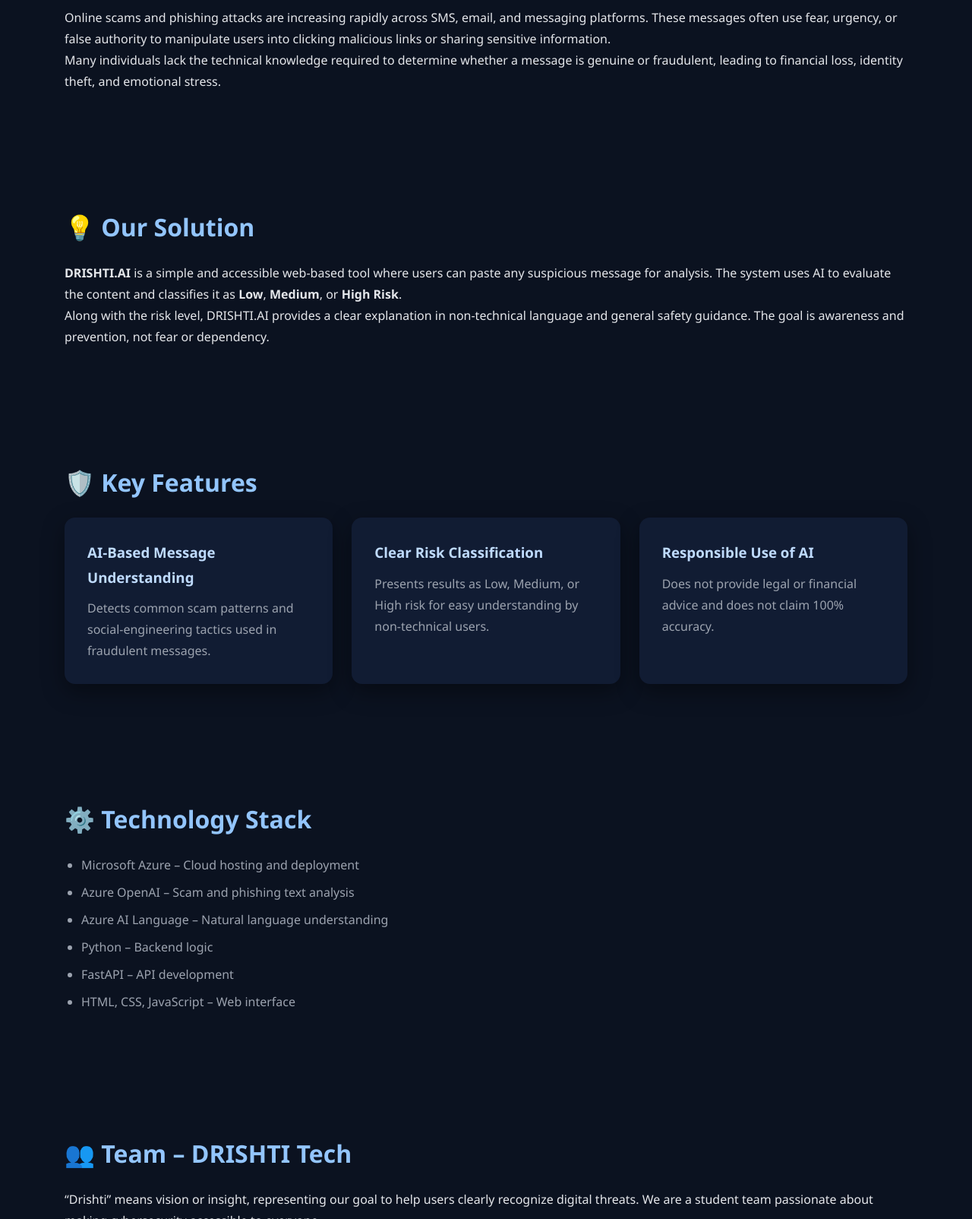
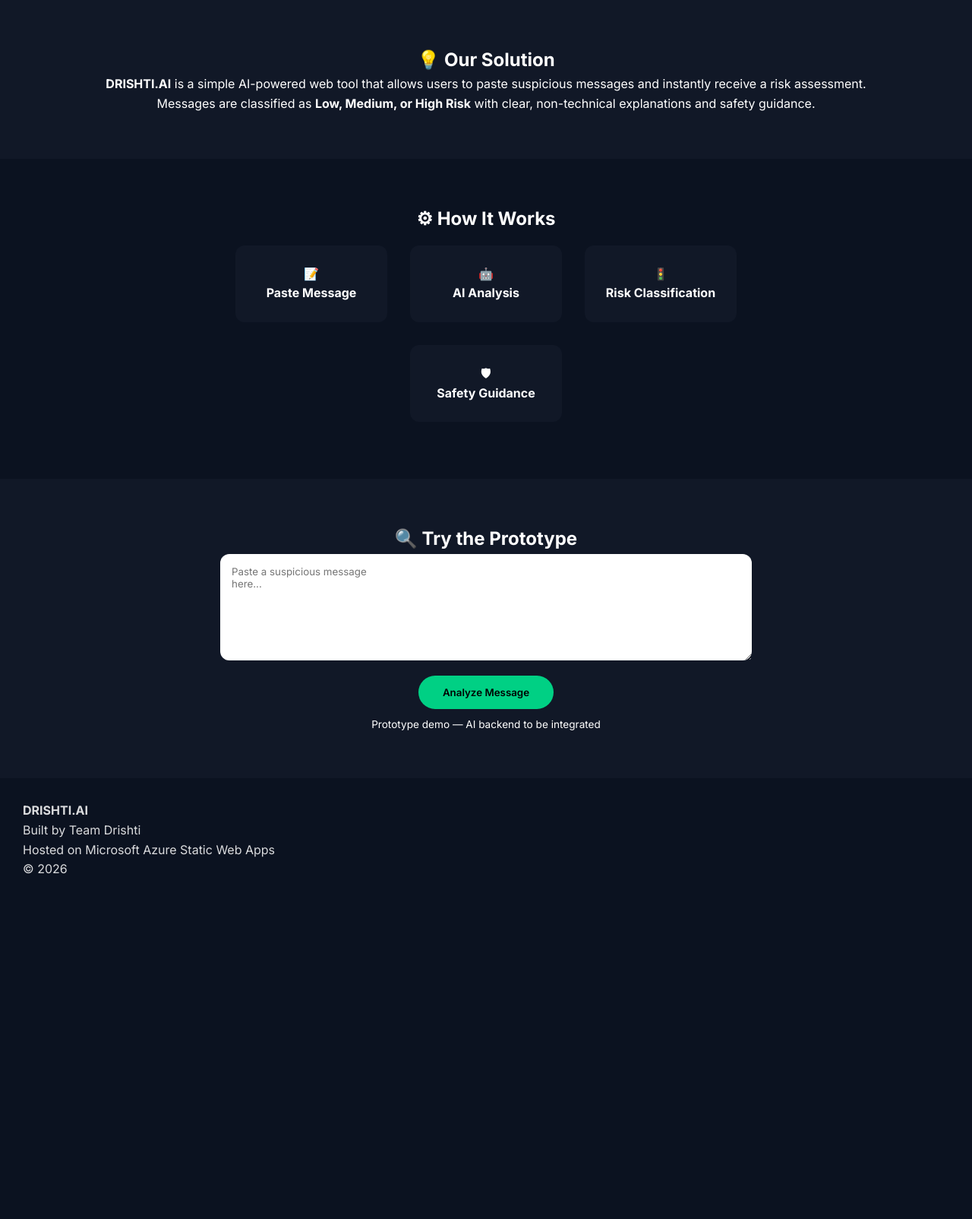
Before and after one commit to Aryan133bot/drishti-ai-website, a plain HTML site: page index.html in a window 1280 px wide. Shown: the part 630-2234 px from the top of the page at 76% size. After the commit the page ends 1817 px from the top, so only its background shows below. Drawn offline with Linux system fonts and the light colour scheme.

Commit message:
Add files via upload

```diff
--- a/index.html
+++ b/index.html
@@ -1,256 +1,174 @@
-<!DOCTYPE html>
 <html lang="en">
 <head>
-<meta charset="UTF-8">
-<meta name="viewport" content="width=device-width, initial-scale=1.0">
-<title>DRISHTI.AI | Imagine Cup Cybersecurity Project</title>
-
+<meta charset="UTF-8" />
+<meta name="viewport" content="width=device-width, initial-scale=1.0"/>
+<title>DRISHTI.AI – Scam Detection</title>
+<link
+href="https://fonts.googleapis.com/css2?family=Inter:wght@400;600;700&displ
+ay=swap" rel="stylesheet">
 <style>
-:root {
-    --bg: #0b1220;
-    --card: #111c33;
-    --primary: #1e90ff;
-    --secondary: #22c1c3;
-    --text: #e5e7eb;
-    --muted: #9ca3af;
-}
-
 * {
 margin: 0;
 padding: 0;
 box-sizing: border-box;
+font-family: 'Inter', sans-serif;
+}
+body {
+background: #0b1220;
+color: #ffffff;
+line-height: 1.6;
+}
+section {
+padding: 60px 20px;
+text-align: center;
+}
+/* HERO */
+.hero {
+background: linear-gradient(135deg, #1e3c72, #2a5298);
+}
+.hero h1 {
+font-size: 2.6rem;
+margin-bottom: 10px;
+}
+.hero p {
+opacity: 0.9;
+}
+button {
+margin-top: 20px;
+padding: 14px 32px;
+background: #00d084;
+border: none;
+  border-radius: 30px;
+  color: #000;
+  font-weight: 600;
+  cursor: pointer;
 }
 
-body {
-    font-family: "Segoe UI", Arial, sans-serif;
-    background: var(--bg);
-    color: var(--text);
-    line-height: 1.75;
+button:hover {
+  background: #00b574;
 }
 
-/* HEADER */
-header {
-    padding: 90px 20px;
-    text-align: center;
-    background: linear-gradient(135deg, #0f1e3d, #0b1220);
+/* CONTENT */
+.box {
+  max-width: 900px;
+  margin: auto;
 }
 
-.logo {
-    width: 110px;
-    margin-bottom: 20px;
+.dark {
+  background: #111827;
 }
 
-header h1 {
-    font-size: 3.4rem;
-    font-weight: 700;
-}
-
-header span {
-    background: linear-gradient(90deg, var(--primary), var(--secondary));
-    -webkit-background-clip: text;
-    -webkit-text-fill-color: transparent;
-}
-
-header p {
-    max-width: 850px;
-    margin: 20px auto 0;
-    font-size: 1.2rem;
-    color: var(--muted);
-}
-
-/* SECTIONS */
-section {
-    max-width: 1150px;
-    margin: auto;
-    padding: 75px 20px;
-}
-
-h2 {
-    font-size: 2rem;
-    margin-bottom: 18px;
-    color: #93c5fd;
-}
-
-/* CARDS */
-.grid {
-    display: grid;
-    grid-template-columns: repeat(auto-fit, minmax(260px, 1fr));
-    gap: 25px;
+.cards {
+  display: flex;
+  flex-wrap: wrap;
+  justify-content: center;
 }
 
 .card {
-    background: var(--card);
-    padding: 30px;
-    border-radius: 14px;
-    box-shadow: 0 10px 30px rgba(0,0,0,0.4);
+  background: #111827;
+  padding: 25px;
+  margin: 15px;
+  border-radius: 12px;
+  width: 200px;
 }
 
-.card h3 {
-    color: #bfdbfe;
-    margin-bottom: 10px;
-}
-
-.card p {
-    color: var(--muted);
-}
-
-/* LIST */
-ul {
-    padding-left: 22px;
-}
-
-li {
-    margin-bottom: 8px;
-    color: var(--muted);
-}
-
-/* CONTACT */
-.contact-box {
-    background: linear-gradient(135deg, #0f1e3d, #111c33);
-    padding: 35px;
-    border-radius: 16px;
-    text-align: center;
-}
-
-.contact-box p {
-    color: var(--muted);
-    margin-bottom: 10px;
-}
-
-.contact-box a {
-    color: #60a5fa;
-    font-size: 1.1rem;
-    text-decoration: none;
-    font-weight: 600;
+/* INPUT */
+textarea {
+  width: 90%;
+  max-width: 700px;
+  height: 140px;
+  padding: 15px;
+  border-radius: 12px;
+  border: none;
 }
 
 /* FOOTER */
 footer {
-    background: #020617;
-    padding: 35px;
-    text-align: center;
-    font-size: 0.9rem;
-    color: var(--muted);
+  background: #0b1220;
+  padding: 30px;
+  opacity: 0.85;
 }
 </style>
 </head>
 
 <body>
 
-<header>
-    <img src="logo.png" alt="DRISHTI.AI Logo" class="logo">
-    <h1>DRISHTI<span>.AI</span></h1>
-    <p>
-        An AI‑powered cybersecurity solution designed to help individuals
-        identify scam and phishing messages and make safer online decisions.
-    </p>
-</header>
-
-<section>
-    <h2>🚨 Problem Statement</h2>
-    <p>
-        Online scams and phishing attacks are increasing rapidly across
-        SMS, email, and messaging platforms. These messages often use fear,
-        urgency, or false authority to manipulate users into clicking
-        malicious links or sharing sensitive information.
-    </p>
-    <p>
-        Many individuals lack the technical knowledge required to determine
-        whether a message is genuine or fraudulent, leading to financial loss,
-        identity theft, and emotional stress.
+<!-- HERO -->
+<section class="hero">
+  <h1>DRISHTI.AI</h1>
+  <p><strong>AI-Powered Scam & Phishing Detection</strong></p>
+  <p>Helping users identify online scams instantly — before any harm
+occurs.</p>
+  <button
+onclick="document.getElementById('demo').scrollIntoView({behavior:'smooth'}
+)">
+    Check a Suspicious Message
+  </button>
+  <p style="font-size:0.85rem;margin-top:10px;">
+    Hackathon Prototype • No Login • Privacy-First
   </p>
 </section>
 
-<section>
-    <h2>💡 Our Solution</h2>
+<!-- PROBLEM -->
+<section class="box">
+  <h2>🚨 Problem Statement</h2>
   <p>
-        <strong>DRISHTI.AI</strong> is a simple and accessible web‑based tool
-        where users can paste any suspicious message for analysis.
-        The system uses AI to evaluate the content and classifies it as
-        <strong>Low</strong>, <strong>Medium</strong>, or <strong>High Risk</strong>.
+    Millions of people receive scam and phishing messages every day through
+SMS, emails,
+    and messaging apps. These messages exploit fear, urgency, or false
+promises to trick
+    users into clicking malicious links or sharing sensitive information.
   </p>
   <p>
-        Along with the risk level, DRISHTI.AI provides a clear explanation
-        in non‑technical language and general safety guidance. The goal is
-        awareness and prevention, not fear or dependency.
+    Most users lack the technical knowledge to verify whether a message is
+genuine or
+    fraudulent—leading to financial loss, identity theft, and emotional
+stress.
   </p>
 </section>
 
-<section>
-    <h2>🛡️ Key Features</h2>
-    <div class="grid">
-        <div class="card">
-            <h3>AI‑Based Message Understanding</h3>
+<!-- SOLUTION -->
+<section class="dark">
+  <h2>💡 Our Solution</h2>
   <p>
-                Detects common scam patterns and social‑engineering tactics
-                used in fraudulent messages.
+    <strong>DRISHTI.AI</strong> is a simple AI-powered web tool that allows
+users to paste
+    suspicious messages and instantly receive a risk assessment.
   </p>
-        </div>
-        <div class="card">
-            <h3>Clear Risk Classification</h3>
   <p>
-                Presents results as Low, Medium, or High risk for easy
-                understanding by non‑technical users.
+    Messages are classified as <strong>Low, Medium, or High Risk</strong>
+with clear,
+    non-technical explanations and safety guidance.
   </p>
-        </div>
-        <div class="card">
-            <h3>Responsible Use of AI</h3>
-            <p>
-                Does not provide legal or financial advice and does not claim
-                100% accuracy.
-            </p>
-        </div>
+</section>
+
+<!-- HOW IT WORKS -->
+<section class="box">
+  <h2>⚙ How It Works</h2>
+  <div class="cards">
+    <div class="card">📝<br><strong>Paste Message</strong></div>
+    <div class="card">🤖<br><strong>AI Analysis</strong></div>
+    <div class="card">🚦<br><strong>Risk Classification</strong></div>
+    <div class="card">🛡<br><strong>Safety Guidance</strong></div>
   </div>
 </section>
 
-<section>
-    <h2>⚙️ Technology Stack</h2>
-    <ul>
-        <li>Microsoft Azure – Cloud hosting and deployment</li>
-        <li>Azure OpenAI – Scam and phishing text analysis</li>
-        <li>Azure AI Language – Natural language understanding</li>
-        <li>Python – Backend logic</li>
-        <li>FastAPI – API development</li>
-        <li>HTML, CSS, JavaScript – Web interface</li>
-    </ul>
-</section>
-
-<section>
-    <h2>👥 Team – DRISHTI Tech</h2>
-    <p>
-        “Drishti” means vision or insight, representing our goal to help
-        users clearly recognize digital threats. We are a student team
-        passionate about making cybersecurity accessible to everyone.
-    </p>
-    <p>
-        Each team member contributes across idea development, backend
-        systems, AI integration, and user experience design. Through
-        Imagine Cup, we aim to learn, innovate, and create social impact
-        using responsible AI.
+<!-- DEMO -->
+<section id="demo" class="dark">
+  <h2>🔍 Try the Prototype</h2>
+  <textarea placeholder="Paste a suspicious message
+here..."></textarea><br>
+  <button>Analyze Message</button>
+<p style="font-size:0.85rem;margin-top:10px;">
+Prototype demo — AI backend to be integrated
 </p>
 </section>
-
-<section>
-    <h2>🏆 Imagine Cup Alignment</h2>
-    <p>
-        DRISHTI.AI aligns with the Cybersecurity category of Imagine Cup by
-        demonstrating how AI can protect individuals, not just large
-        organizations. The solution is fully software‑based, scalable,
-        and accessible to anyone with an internet connection.
-    </p>
-</section>
-
-<section>
-    <h2>📧 Contact Us</h2>
-    <div class="contact-box">
-        <p>For questions, feedback, or collaboration:</p>
-        <a href="mailto:drishtiaims@gmail.com">drishtiaims@gmail.com</a>
-    </div>
-</section>
-
+<!-- FOOTER -->
 <footer>
-    © 2026 DRISHTI Tech • Imagine Cup Cybersecurity Submission
+<p><strong>DRISHTI.AI</strong></p>
+<p>Built by Team Drishti</p>
+<p>Hosted on Microsoft Azure Static Web Apps</p>
+<p>© 2026</p>
 </footer>
-
 </body>
 </html>
```
Lines whose indentation alone changed are shown as unchanged.
